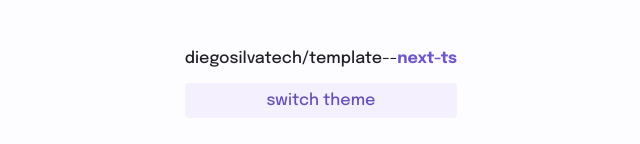
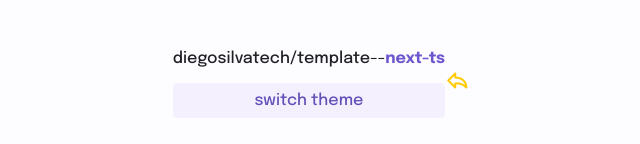
Before and after one commit to eudiegosilva/template--next-ts, a Next.js app: page / in a window 1280 px wide. Shown: the part 316-460 px from the top of the page, without its empty margins (319-959 px from the left). Built offline with nearby package versions, Linux system fonts and the light colour scheme.

Commit message:
feat: update icon component

```diff
--- a/src/components/icon/Icon.tsx
+++ b/src/components/icon/Icon.tsx
@@ -5,18 +5,20 @@ export type IconProps = {
   type?: 'outline' | 'solid';
   size?: number;
   flip?: boolean;
+  color?: string;
 };
 
 const Icon = ({
   name = 'share',
   type = 'outline',
   size = 24,
-  flip
+  flip,
+  color
 }: IconProps) => {
   const iconType = type === 'outline' ? 'bx' : 'bxs';
   const iconFlip = flip ? 'bx-flip-horizontal' : '';
   return (
-    <s.IconWrapper css={{ fontSize: size }}>
+    <s.IconWrapper css={{ fontSize: size, color: color }}>
       <i className={`bx ${iconType}-${name} ${iconFlip}`}></i>
     </s.IconWrapper>
   );
--- /dev/null
+++ b/src/components/icon/icon.types.ts
@@ -0,0 +1,3 @@
+import { colors } from 'styles/tokens';
+
+export type PaletteTypes = keyof typeof colors.lightPalette;
--- a/src/templates/home/home.template.tsx
+++ b/src/templates/home/home.template.tsx
@@ -2,7 +2,7 @@ import { useTheme } from 'next-themes';
 import Head from 'next/head';
 import { useState } from 'react';
 
-import { Button } from 'components';
+import { Button, Icon } from 'components';
 
 import * as s from './home.template.styles';
 
@@ -30,6 +30,8 @@ const HomeTemplate = () => {
             switch theme
           </Button>
         </s.Section>
+
+        <Icon color="#ffcb00" />
       </s.Wrapper>
     </>
   );
```
